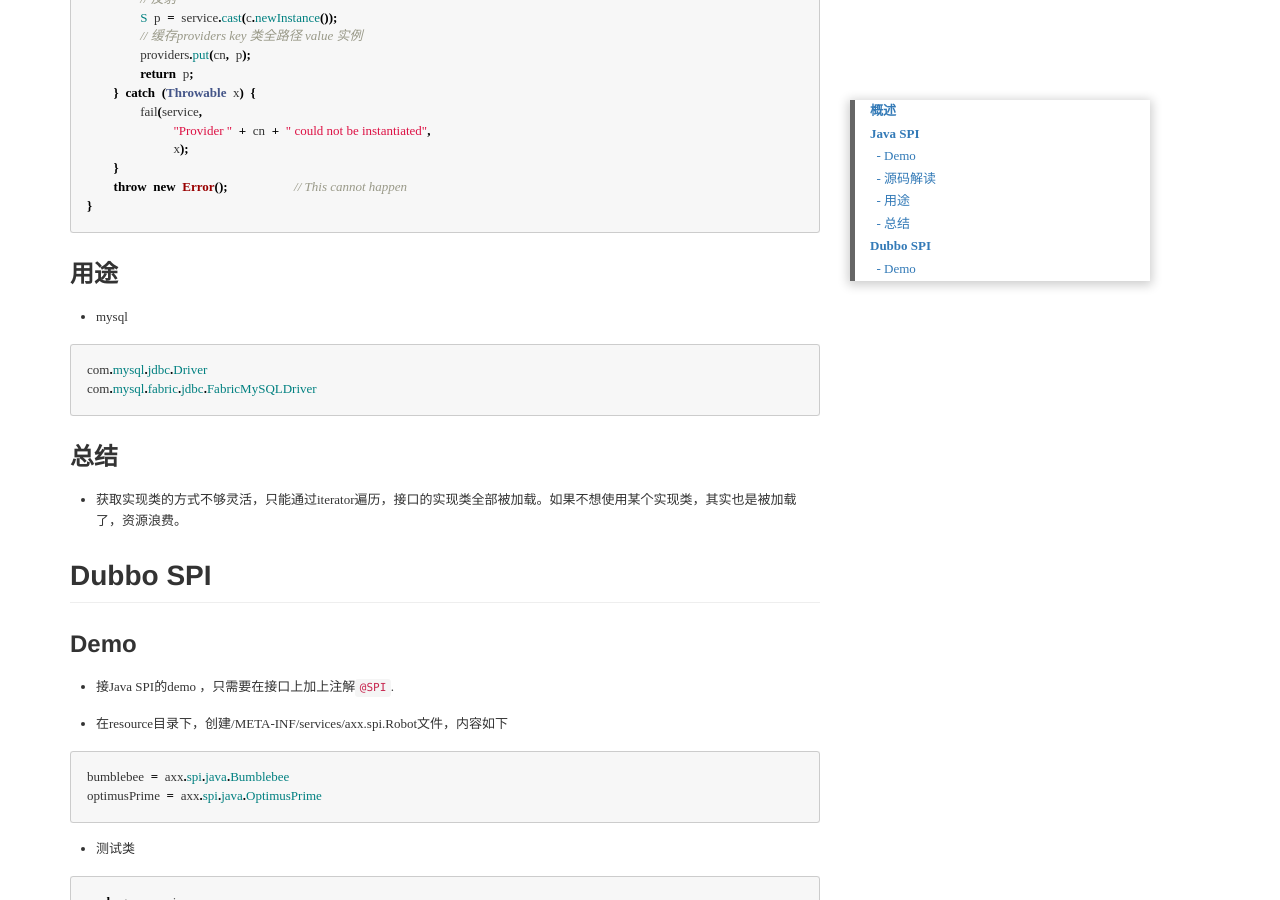
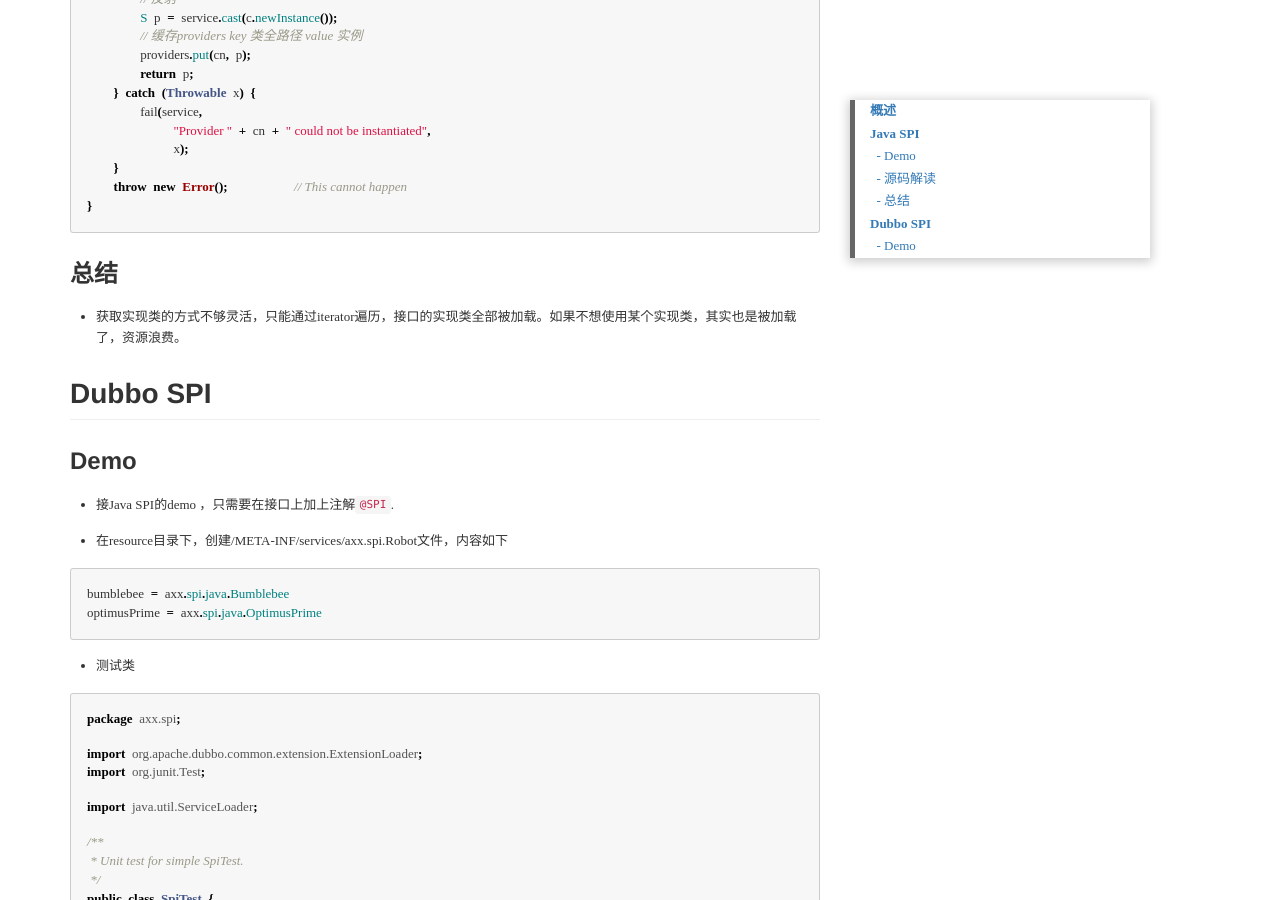
Before and after one commit to gaoxinzhong1992/niubility.org.cn, a Jekyll site: the page built from _posts/2020-01-10-Dubbo-SPI.md, in a window 1280 px wide and 900 px high, scrolled down 4448 px. Built offline with Jekyll 4.4.1, drawn with Linux system fonts in a browser that asks for light colours.

Commit message:
rm mysql

````diff
--- a/_posts/2020-01-10-Dubbo-SPI.md
+++ b/_posts/2020-01-10-Dubbo-SPI.md
@@ -228,15 +228,6 @@ private S nextService() {
 }
 ```
 
-### 用途
-
-- mysql
-
-```java
-com.mysql.jdbc.Driver
-com.mysql.fabric.jdbc.FabricMySQLDriver
-```
-
 ### 总结
 
 - 获取实现类的方式不够灵活，只能通过iterator遍历，接口的实现类全部被加载。如果不想使用某个实现类，其实也是被加载了，资源浪费。
````
